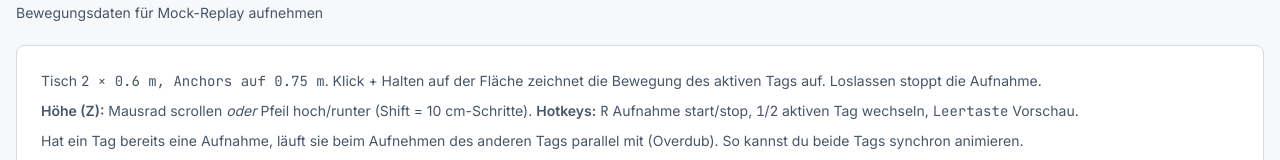
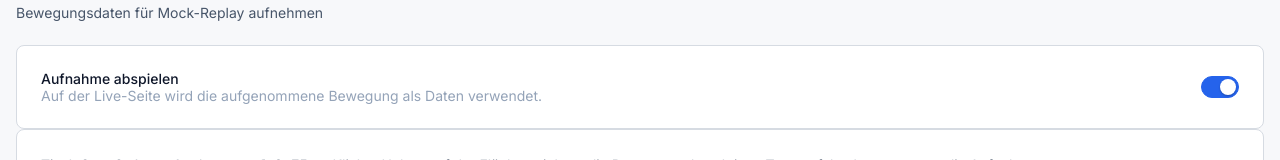
Before and after one commit to leonstue/uwbp_frontend, a SvelteKit app: page /aufnahme in a window 1280 px wide. Shown: the part 169-329 px from the top of the page. Built offline with nearby package versions, Linux system fonts and the light colour scheme; no server answers.

Commit message:
toggle to enable recording playback on demo

```diff
--- a/src/lib/components/util/ApiClient.svelte
+++ b/src/lib/components/util/ApiClient.svelte
@@ -114,6 +114,8 @@
 	function loadRecording() {
 		if (typeof localStorage === 'undefined') return null;
 		try {
+			const enabled = localStorage.getItem('uwbp.useDemoRecording');
+			if (enabled === '0') return null;
 			const raw = localStorage.getItem('uwbp.demoRecording');
 			if (!raw) return null;
 			const parsed = JSON.parse(raw);
--- a/src/routes/aufnahme/+page.svelte
+++ b/src/routes/aufnahme/+page.svelte
@@ -41,6 +41,26 @@
 	let pointerOnCanvas = $state(false);
 	let pointerWorld = $state({ x: 0, y: 0, z: 0.78 });
 	let pointerZ = $state(0.78);
+	let useRecording = $state(true);
+
+	function loadUseRecording() {
+		try {
+			const v = localStorage.getItem('uwbp.useDemoRecording');
+			useRecording = v !== '0';
+		} catch {
+			useRecording = true;
+		}
+	}
+
+	function setUseRecording(v) {
+		useRecording = !!v;
+		try {
+			localStorage.setItem('uwbp.useDemoRecording', useRecording ? '1' : '0');
+			window.dispatchEvent(new CustomEvent('uwbp:reload-recording'));
+		} catch {
+			// ignore
+		}
+	}
 
 	// ---- helpers ----
 	function tagId(s) {
@@ -574,6 +594,7 @@
 	// ---- mount ----
 	onMount(() => {
 		loadFromStorage();
+		loadUseRecording();
 		const ro = new ResizeObserver(onResize);
 		ro.observe(wrapEl);
 		onResize();
@@ -600,6 +621,20 @@
 </script>
 
 <PageHeader title="Demo-Aufnahme" subtitle="Bewegungsdaten für Mock-Replay aufnehmen" />
+
+<Card>
+	<div class="row-between rec-toggle">
+		<div>
+			<div class="lbl">Aufnahme abspielen</div>
+			<div class="muted">
+				{useRecording
+					? 'Auf der Live-Seite wird die aufgenommene Bewegung als Daten verwendet.'
+					: 'Auf der Live-Seite werden keine Bewegungsdaten geliefert — Tags bleiben still.'}
+			</div>
+		</div>
+		<Toggle checked={useRecording} onchange={setUseRecording} />
+	</div>
+</Card>
 
 <Card>
 	<div class="info">
```
